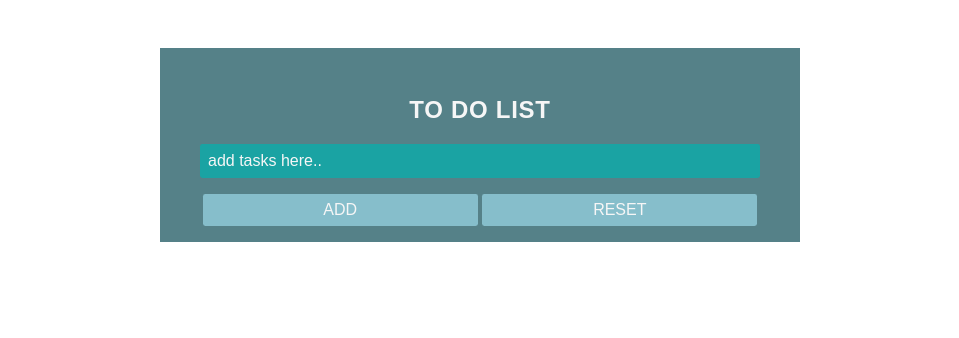
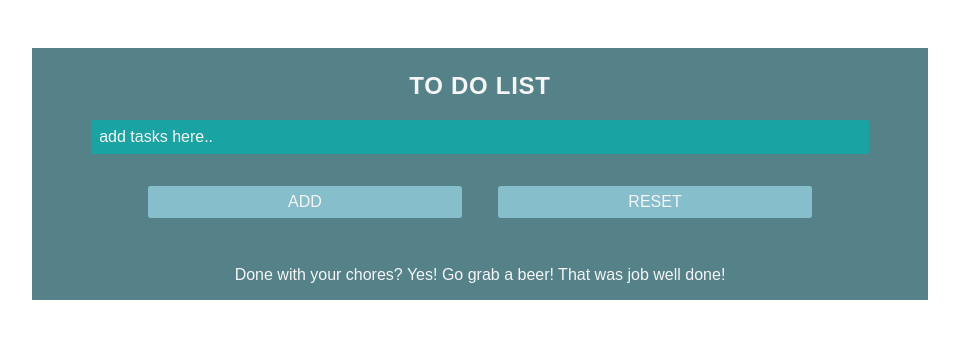
Before and after one commit to gmaniago/vanilla-todo-list, a website: page index.html in a window 1280 px wide. Shown: the whole page, without its empty margins (160-1119 px from the left). Drawn offline with Linux system fonts and the light colour scheme; a web font is replaced by a local one.

Commit message:
added hand cursor to button fixed JS bug, cleaned css up

```diff
--- a/index.html
+++ b/index.html
@@ -16,6 +16,7 @@
 			<button id="erase">RESET</button>
 			</div>
 			<section id="list"></section>
+			<p>Done with your chores? Yes! Go grab a beer! That was job well done!</p>
 
 	</div>
 <script type="text/javascript" src="/scripts/main.js"></script>
--- a/scripts/main.js
+++ b/scripts/main.js
@@ -1,19 +1,17 @@
 'use strict';
 
+var section = document.getElementById('list');
 var input = document.getElementById('tasks');
-var section = document.getElementById('list');
 var erase = document.getElementById('erase');
-var button = document.getElementById('btn');
+var storage = localStorage;
+var count = localStorage.getItem(1);
+var done = section.innerHTML;
 var array = [];
-var storage = localStorage;
+
 
 section.innerHTML = localStorage.getItem(0);
-
 btn.addEventListener('click', output);
 erase.addEventListener('click', eraseList);
-
-var done = section.innerHTML;
-var count = localStorage.getItem(1);
 
 function output(event){
 	count++
--- a/styles/main.sass.sass.css
+++ b/styles/main.sass.sass.css
@@ -1,12 +1,11 @@
 html, body {
-  height: 100%;
   font-size: 1em;
   font-family: Coda,Arial,sans-serif;
   color: #f6f6f6; }
 
 body {
   background-color: #fff;
-  width: 50%;
+  width: 70%;
   margin: 0 auto; }
 
 .container {
@@ -27,18 +26,20 @@ input {
 
 button {
   background: #86BECB;
-  margin-bottom: 1em;
   color: #f6f6f6;
   height: 2em;
   border: none;
   border-radius: .15em;
+  width: 35%;
   font-size: 1em;
-  width: 43%;
-  font-family: Coda,Arial,sans-serif; }
+  font-family: Coda,Arial,sans-serif;
+  margin: 1em;
+  cursor: pointer;
+  cursor: hand; }
 
 h2 {
   margin-top: 2em;
-  padding-top: 2em;
+  padding-top: 1em;
   letter-spacing: .03em;
   text-align: center; }
 
@@ -48,8 +49,9 @@ section {
 .center {
   text-align: center; }
 
-#sect {
-  margin: 0 auto; }
+p {
+  padding: 1em 2em;
+  text-align: center; }
 
 *::-webkit-input-placeholder {
   color: #f6f6f6; }
--- a/styles/main.scss
+++ b/styles/main.scss
@@ -1,6 +1,4 @@
 html, body{
-
-	height: 100%;
 	font-size: 1em;
 	font-family: Coda,Arial,sans-serif;
 	color: #f6f6f6;
@@ -8,7 +6,7 @@ html, body{
 
 body{
 	background-color: #fff;
-	width: 50%;
+	width: 70%;
 	margin: 0 auto;
 }
 
@@ -29,25 +27,24 @@ input{
   	background: #1AA3A3;
   	padding: .5em;
   	font-family: Coda,Arial,sans-serif;
-
 }
 
 button {
 	background: #86BECB;
-	margin-bottom: 1em;
 	color: #f6f6f6;
   	height: 2em;
   	border: none;
   	border-radius: .15em;
+  	width: 35%;
   	font-size: 1em;
-  	width: 43%;
   	font-family: Coda,Arial,sans-serif;
+  	margin: 1em;
+  	cursor: pointer; cursor: hand;
 }
-
 
 h2{
 	margin-top: 2em;
-	padding-top: 2em;
+	padding-top: 1em;
 	letter-spacing: .03em;
 	text-align: center;
 }
@@ -60,8 +57,9 @@ section {
 	text-align: center;
 }
 
-#sect {
-	margin: 0 auto;
+p {
+	padding: 1em 2em;
+	text-align: center;
 }
 
 *::-webkit-input-placeholder {
```
Also changed, not shown: scripts/bundle.js (+4 -7 lines), 1 other file.
